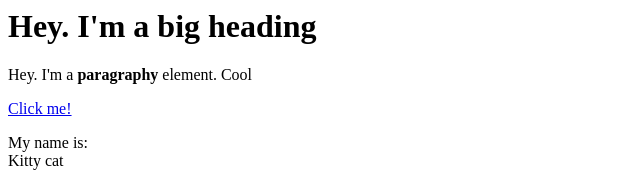
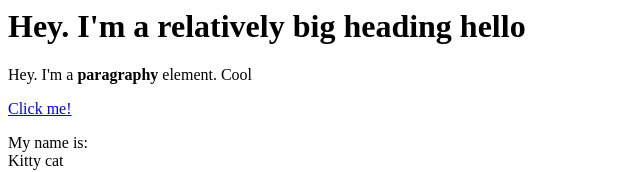
Before and after one commit to jianglu92/cartoon-hero, a plain HTML site: page test01.html in a window 1280 px wide. Shown: the top 172 px of the page, without its empty margins (0-640 px from the left). Drawn offline with Linux system fonts and the light colour scheme.

Commit message:
updated a word

```diff
--- a/test01.html
+++ b/test01.html
@@ -4,7 +4,7 @@
 	<title>Test page </title>
 </head>
 <body>
-	<h1> Hey. I'm a big heading</h1>
+	<h1> Hey. I'm a relatively big heading hello</h1>
 	<p>Hey. I'm a <b>paragraphy</b> element. Cool</p>
 	<a href="https://google.com" target="_blank" title="Let's go to Google">Click me!</a>
 	<p> My name is:<br>
```
